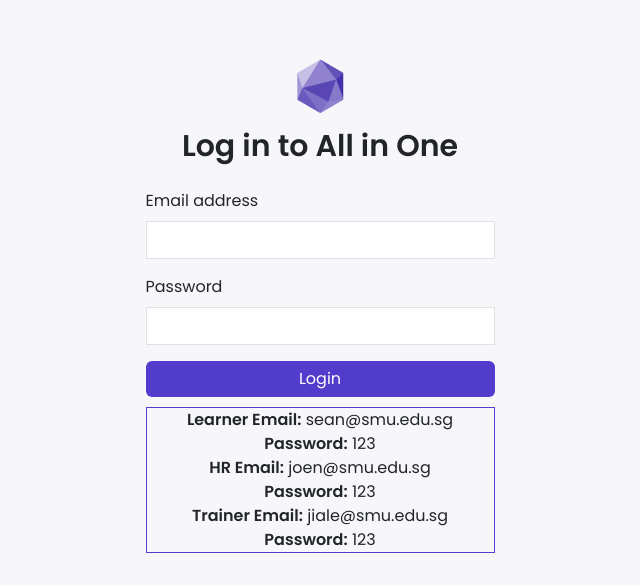
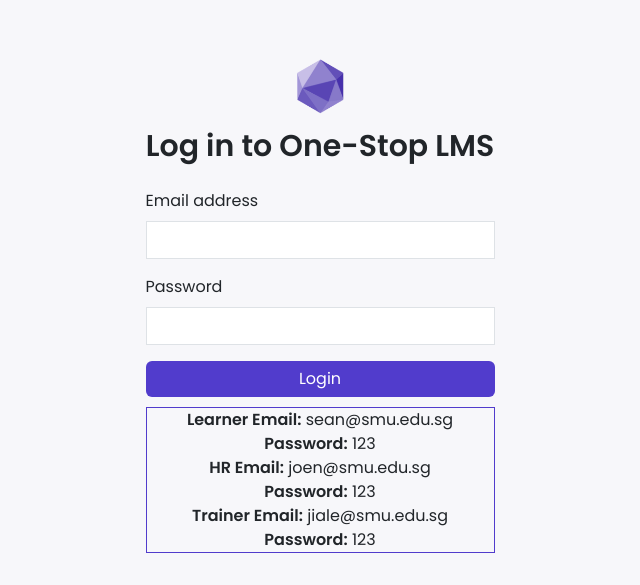
Before and after one commit to SPM-G7T4/frontend-v1, a React (Create React App) app: page / in a window 1280 px wide. Shown: the part 101-686 px from the top of the page, without its empty margins (320-960 px from the left). Built offline with nearby package versions, Linux system fonts and the light colour scheme.

Commit message:
chore: update brand name (#29)

```diff
--- a/public/index.html
+++ b/public/index.html
@@ -7,7 +7,7 @@
     <meta name="theme-color" content="#000000" />
     <meta
       name="description"
-      content="All-In-One Learning Management System"
+      content="One-Stop Learning Management System"
     />
     <link rel="apple-touch-icon" href="%PUBLIC_URL%/logo192.png" />
     <link rel="preconnect" href="https://fonts.googleapis.com">
@@ -27,7 +27,7 @@
       work correctly both with client-side routing and a non-root public URL.
       Learn how to configure a non-root public URL by running `npm run build`.
     -->
-    <title>All-In-One LMS</title>
+    <title>One-Stop LMS</title>
   </head>
   <body>
     <noscript>You need to enable JavaScript to run this app.</noscript>
--- a/src/components/Login/Login.js
+++ b/src/components/Login/Login.js
@@ -76,7 +76,7 @@ const Login = () => {
             <div className={styles.img}>
               <Image src={logoHead} fluid />
             </div>
-            <div className={styles.title}>Log in to All in One</div>
+            <div className={styles.title}>Log in to One-Stop LMS</div>
           </div>
           <Form autoComplete="off" onSubmit={handleLoginSubmit}>
             <Form.Group className="mb-3" controlId="formGroupEmail">
```
Also changed, not shown: src/assets/logo.png.
